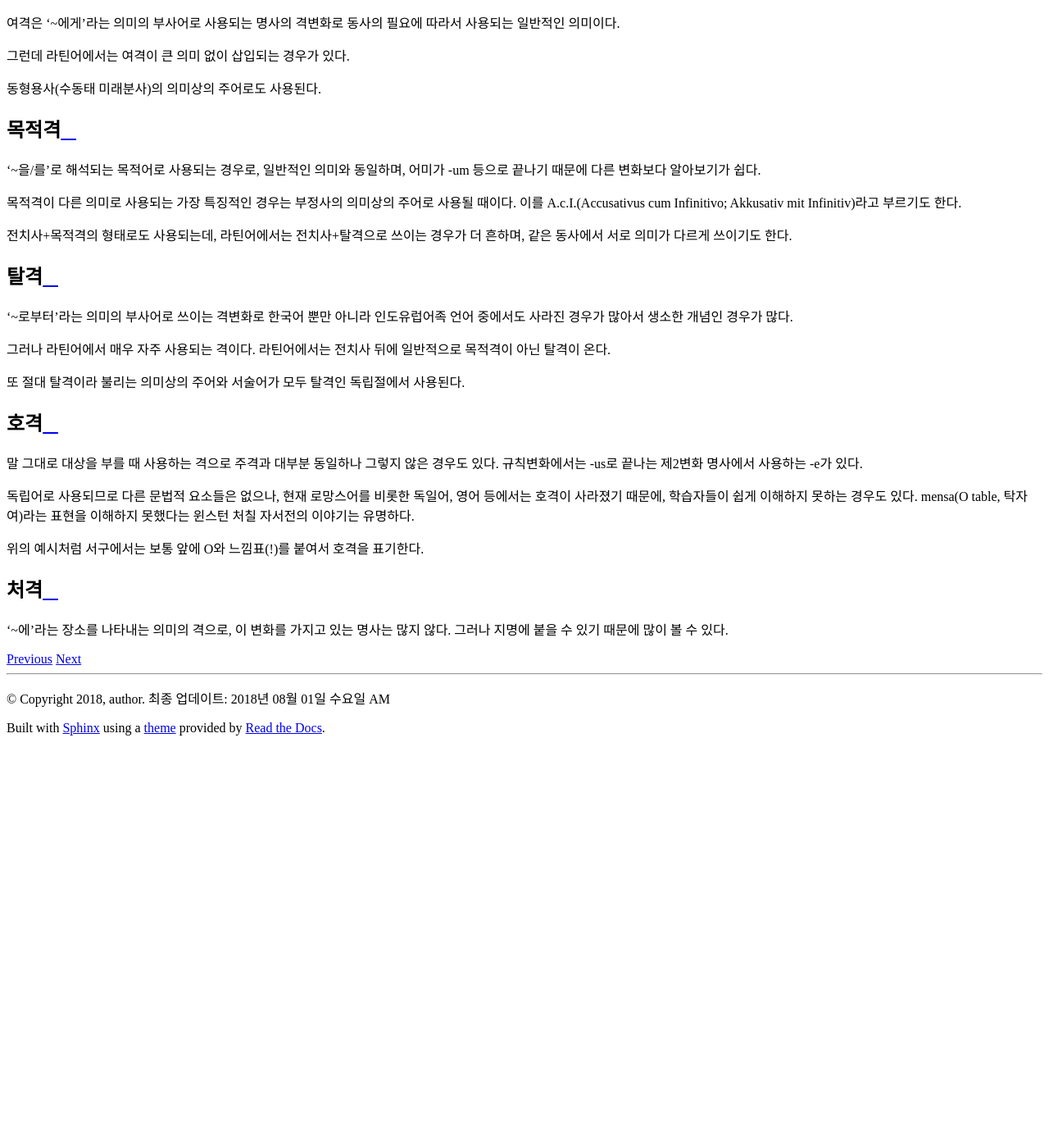
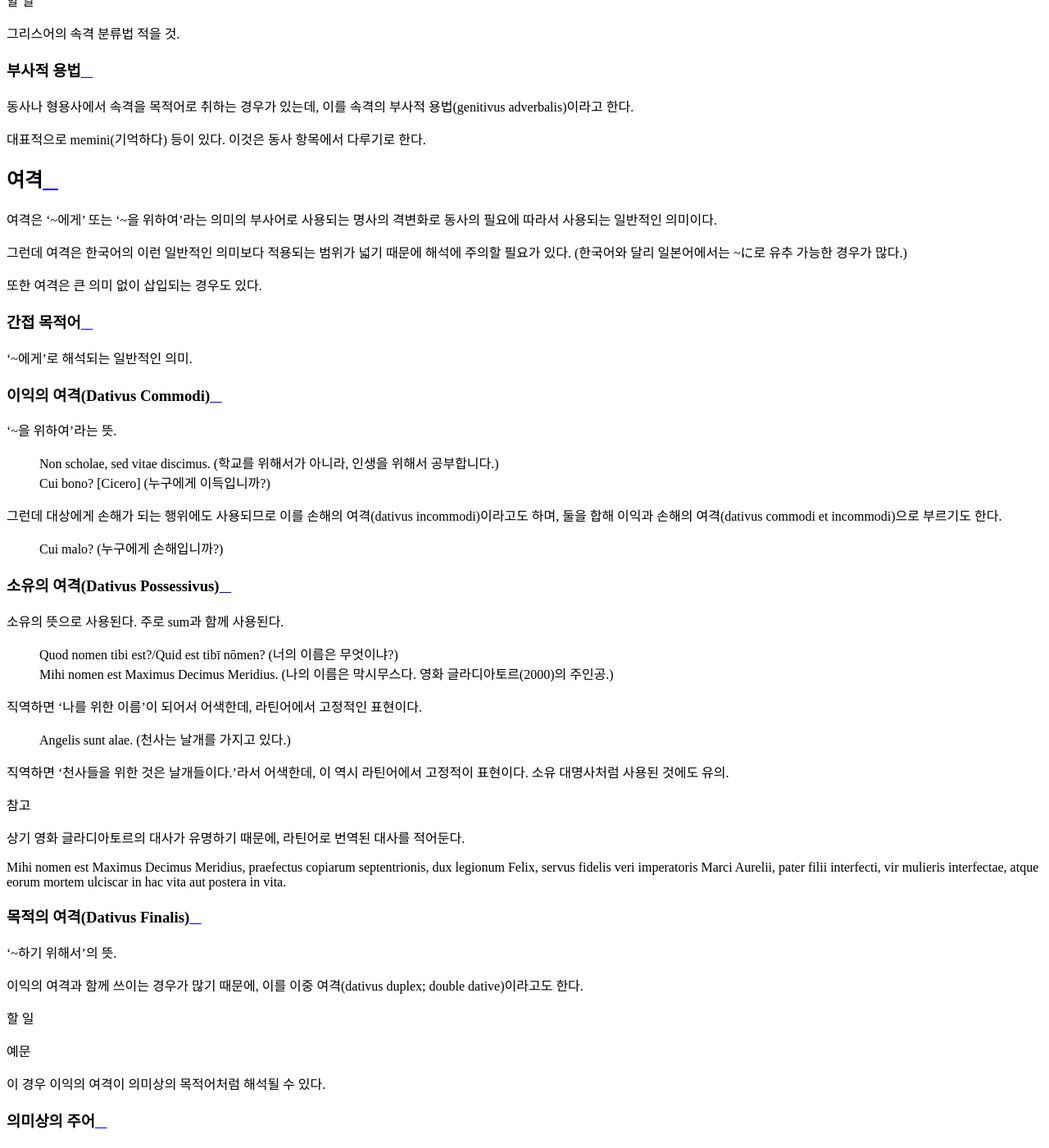
Before and after one commit to kabbala/grammatica_latina, a Sphinx documentation site: the page built from source/pars/casus_nominis.rst, in a window 1280 px wide and 1400 px high, scrolled down 14170 px. Shown: the whole window at 82% size. Built offline with Sphinx 7.4.7 and the Read the Docs theme 2.0.0, drawn with Linux system fonts in a browser that asks for light colours; before the commit the page ends 15075 px from its top, so only the background shows below that; some of the changed text lies outside the part shown.

Commit message:
여격 정리

```diff
--- a/source/pars/casus_nominis.rst
+++ b/source/pars/casus_nominis.rst
@@ -15,6 +15,7 @@
 보통 라틴어는 6격이라고 이야기하나, 처격도 있고, 도구격의 의미를 갖는 경우도 있다.
 
 .. note::
+
    인도유럽조어에는 향격(向格)이 더 있었던 것으로 본다.
 
 주격
@@ -29,20 +30,21 @@
 .. todo:: N.c.I. 설명 추가할 것.
 
 .. note::
+
    한국어에서도 주격조사 '이'와 서술격조사 '이다'가 비슷하다고 말하면 억지겠지.
 
 속격
 --------
 
-‘~의 것’으로 해석되는 것으로, 일반적인 소유격의 의미이다. 영어의 소유격(possessive case), 독일어의 2격 등으로 설명하기도 한다. 라틴어에서도 2격이며, 일반적인 문법 용어에서도 2격으로 부른다.
+‘~의 것’으로 해석되는 것으로, 일반적인 소유격의 의미이다. 영어의 소유격(possessive case), 독일어의 2격 등으로 설명하기도 한다. 라틴어에서도 2격이며, 언어학에서도 2격으로 부른다.
 
-라틴어 속격의 특징은, 소유격의 의미도 물론 가지고 있지만, 명사가 관형어로 쓰일 수 있는 유일한 형태라는 것이다. 라틴어 관형어는 주로 형용사이며, 속격 대신 같은 의미의 형용사가 사용되는 경우도 있다.
+라틴어 속격의 특징은 명사가 관형어로 쓰일 수 있는 유일한 형태라는 것이다. 라틴어 관형어는 주로 형용사이며, 속격 대신 같은 의미의 형용사가 사용되는 경우도 있다.
 
-속격과 형용사를 굳이 비교하자면, 속격은 피수식어와 좀더 직접적인 관계를 나타내는 것으로 볼 수도 있다. 반면 형용사는 일반적인 속성이므로 피수식어와의 관계가 속격보다 약할 수도 있다.
+속격과 형용사를 굳이 비교하자면, 속격은 피수식어와 좀더 직접적인 관계를 나타내는 것으로 볼 수도 있다. 반면 형용사는 일반적인 속성이므로 피수식어와의 관계가 속격보다 느슨할 수도 있다.
 
 여기서 파생되는 피수식 명사와의 여러 관계에 따라 하기의 여러 의미가 나오게 된다.
 
-이 대부분은 ‘~의’로 의미를 유추할 수 있다.(일본어에서도 ~の로 대부분 의미가 유추된다.) 단, 한국어 번역에서는 수식관계가 뒤집어질 수도 있다.
+이 대부분은 한국어의 ‘~의’로 의미를 유추할 수 있다.(일본어에서도 ~の로 대부분 의미가 유추된다.) 단, 한국어 번역에서는 수식관계가 뒤집어질 수도 있다.
 
 예를 들어 amor fati는 ‘운명의 사랑’이라는 번역어도 있으나, ‘운명을 사랑하는 것’, ‘운명에 대한 사랑’처럼 목적어로 번역하는 것이 더 자연스럽다. fati는 분사이지만 명사와 동일하게 사용되고 있는 것에도 유의.
 
@@ -69,7 +71,7 @@
 소유 대명사처럼 보어나 목적어로 쓸 수도 있다. 라틴어는 이처럼 품사간의 변화가 자유로운 경우가 많다.
 
    | Hic domus patris est. (이 집은 아버지의 것이다.)
-   | Vado ad (domus) patris. ((나는) 아버지의 것(집)에 간다.)
+   | Vado ad (domus) patris. ((나는) 아버지의 것(집)으로 간다.)
 
 보어로 쓰일 때 sum 동사가 생략되어도 같은 의미가 된다. 이 때 속격은 관형어로도, 보어로도 해석 가능하다.
 
@@ -81,7 +83,9 @@
 
 .. note::
 
-   피수식어와의 관계를 더 세분하기도 한다. 예를 들어 피수식어의 성격과 같은 분리할 수 없는 것과 피수식어가 입고 있는 옷과 같은 분리 가능한 것들로. 그러나 여기서는 그렇게 나누지 않도록 하겠다.
+   피수식어와의 관계를 더 세분하기도 한다. 예를 들어 피수식어의 성격과 같은 분리할 수 없는 것과 피수식어가 입고 있는 옷과 같은 분리 가능한 것들, 또는 추상적인 관계 등. 그러나 여기서는 그렇게 나누지 않도록 하겠다.
+
+.. seealso:: 소유의 여격
 
 부분의 속격(Genetivus Partitivus)
 ^^^^^^^^^^^^^^^^^^^^^^^^^^^^^^^^^
@@ -90,7 +94,7 @@
 
 이것은 부분사(部分詞; partitif; partitiv; partitive)를 사용할 때 쓰는 속격으로 이해하는게 더 좋을 거 같다.(핀란드어에는 부분사를 사용할 때 쓰는 -a/ta/tta 같은 격변화 어미가 따로 있다.)
 
-속격 자체는 부분의 모집단 전체를 나타내므로 전체의 속격(genitivus totius)이라고 부르는 경우도 있으나 이 역시 이해가 어려워서 여기서는 사용하지 않도록 하겠다.
+속격으로 사용되는 명사 자체는 모집단 전체를 나타내므로 전체의 속격(genitivus totius)이라고 부르는 경우도 있으나 이 역시 이해가 어려워서 여기서는 사용하지 않도록 하겠다.
 
 라틴어에서는 pars(부분), dimidium(절반), multitudo(다수), nemo(누구도) 같은 단어나 수사(數詞) 등을 수식할 때, 그리고 ‘~중에서’의 의미를 가질 때 부분의 속격으로 본다.
 
@@ -107,6 +111,8 @@
 정의(定義)의 속격(genitivus definitivus) 또는 설명의 속격(genitivus epexegeticus; genitivus explicativus)이라고도 한다.
 
    | urbs Romae (‘로마’라는 도시)
+
+상기 예문에서 urbs는 복수형으로만 쓰이고, Roma는 단수형으로만 쓰이기 때문에 수의 일치가 이루어지지 않은 것에도 유의할 것.
 
 의미상의 주어와 목적어
 ^^^^^^^^^^^^^^^^^^^^^^
@@ -156,11 +162,80 @@ Genitivus Qualitatis
 여격
 --------
 
-여격은 ‘~에게’라는 의미의 부사어로 사용되는 명사의 격변화로 동사의 필요에 따라서 사용되는 일반적인 의미이다.
+여격은 ‘~에게’ 또는 ‘~을 위하여’라는 의미의 부사어로 사용되는 명사의 격변화로 동사의 필요에 따라서 사용되는 일반적인 의미이다.
 
-그런데 라틴어에서는 여격이 큰 의미 없이 삽입되는 경우가 있다.
+그런데 여격은 한국어의 이런 일반적인 의미보다 적용되는 범위가 넓기 때문에 해석에 주의할 필요가 있다. (한국어와 달리 일본어에서는 ~に로 유추 가능한 경우가 많다.)
 
-동형용사(수동태 미래분사)의 의미상의 주어로도 사용된다.
+또한 여격은 큰 의미 없이 삽입되는 경우도 있다.
+
+간접 목적어
+^^^^^^^^^^^
+
+‘~에게’로 해석되는 일반적인 의미.
+
+이익의 여격(Dativus Commodi)
+^^^^^^^^^^^^^^^^^^^^^^^^^^^^^
+
+‘~을 위하여’라는 뜻.
+
+   | Non scholae, sed vitae discimus. (학교를 위해서가 아니라, 인생을 위해서 공부합니다.)
+   | Cui bono? [Cicero] (누구에게 이득입니까?)
+
+그런데 대상에게 손해가 되는 행위에도 사용되므로 이를 손해의 여격(dativus incommodi)이라고도 하며, 둘을 합해 이익과 손해의 여격(dativus commodi et incommodi)으로 부르기도 한다.
+
+   | Cui malo? (누구에게 손해입니까?)
+
+소유의 여격(Dativus Possessivus)
+^^^^^^^^^^^^^^^^^^^^^^^^^^^^^^^^
+
+소유의 뜻으로 사용된다. 주로 sum과 함께 사용된다.
+
+    | Quod nomen tibi est?/Quid est tibī nōmen? (너의 이름은 무엇이냐?)
+    | Mihi nomen est Maximus Decimus Meridius. (나의 이름은 막시무스다. 영화 글라디아토르(2000)의 주인공.)
+
+직역하면 ‘나를 위한 이름’이 되어서 어색한데, 라틴어에서 고정적인 표현이다.
+
+    | Angelis sunt alae. (천사는 날개를 가지고 있다.)
+
+직역하면 ‘천사들을 위한 것은 날개들이다.’라서 어색한데, 이 역시 라틴어에서 고정적이 표현이다. 소유 대명사처럼 사용된 것에도 유의.
+
+.. note::
+
+   상기 영화 글라디아토르의 대사가 유명하기 때문에, 라틴어로 번역된 대사를 적어둔다.
+
+   Mihi nomen est Maximus Decimus Meridius, praefectus copiarum septentrionis, dux legionum Felix, servus fidelis veri imperatoris Marci Aurelii, pater filii interfecti, vir mulieris interfectae, atque eorum mortem ulciscar in hac vita aut postera in vita.
+
+목적의 여격(Dativus Finalis)
+^^^^^^^^^^^^^^^^^^^^^^^^^^^^
+
+‘~하기 위해서’의 뜻.
+
+이익의 여격과 함께 쓰이는 경우가 많기 때문에, 이를 이중 여격(dativus duplex; double dative)이라고도 한다.
+
+.. todo:: 예문
+
+이 경우 이익의 여격이 의미상의 목적어처럼 해석될 수 있다.
+
+의미상의 주어
+^^^^^^^^^^^^^^
+
+행위자의 여격(dativus auctoris)라고도 한다.
+
+.. todo:: 예문
+
+관심의 여격(Dativus Ethicus)
+^^^^^^^^^^^^^^^^^^^^^^^^^^^^
+
+일본어로는 윤리여격(倫理与格) 또는 심성의 여격(心性的与格)으로 직역되었으며, 독일어 관심의 3격과 비슷하다.
+
+.. todo:: 예문
+
+방향의 여격
+^^^^^^^^^^^
+
+또는 관점의 여격. 행위자 기준으로 방향을 나타낼 때.
+
+.. todo:: 예문
 
 목적격
 --------
```
Also changed, not shown: other parts of source/pars/casus_nominis.rst (+2 -2 lines), source/introductio/english_and_latin.rst (+7 -3 lines).
